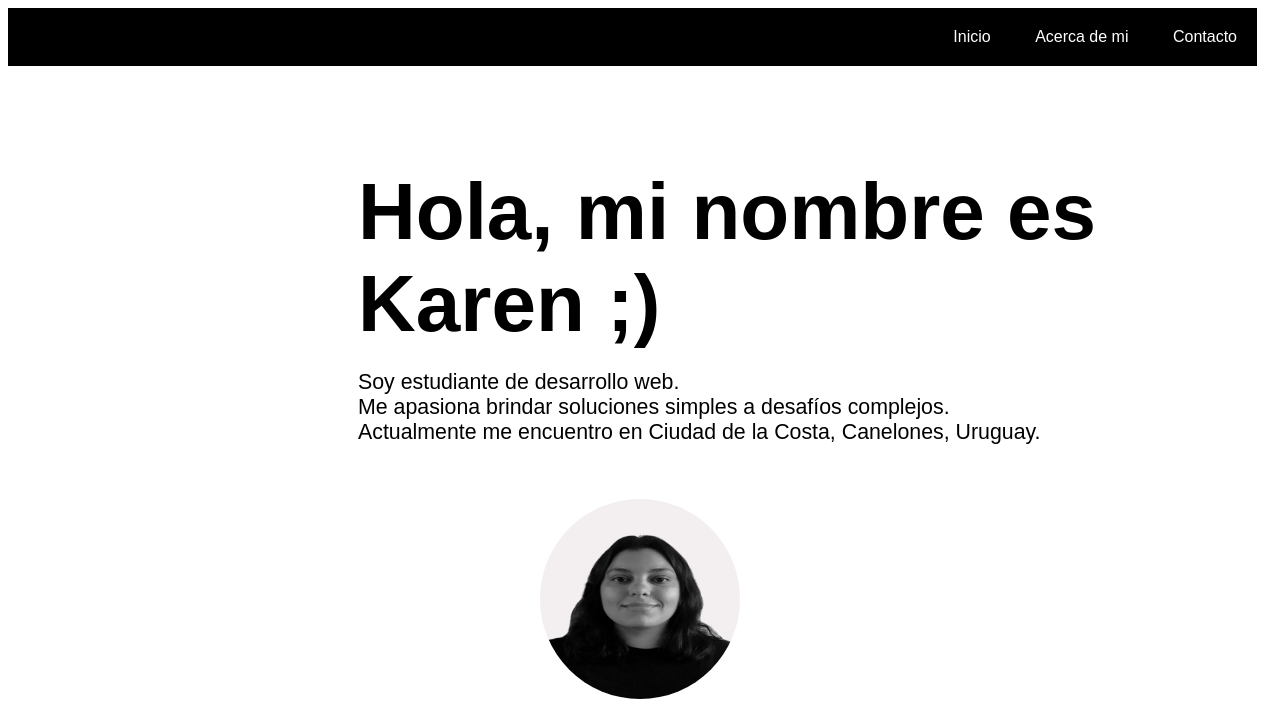
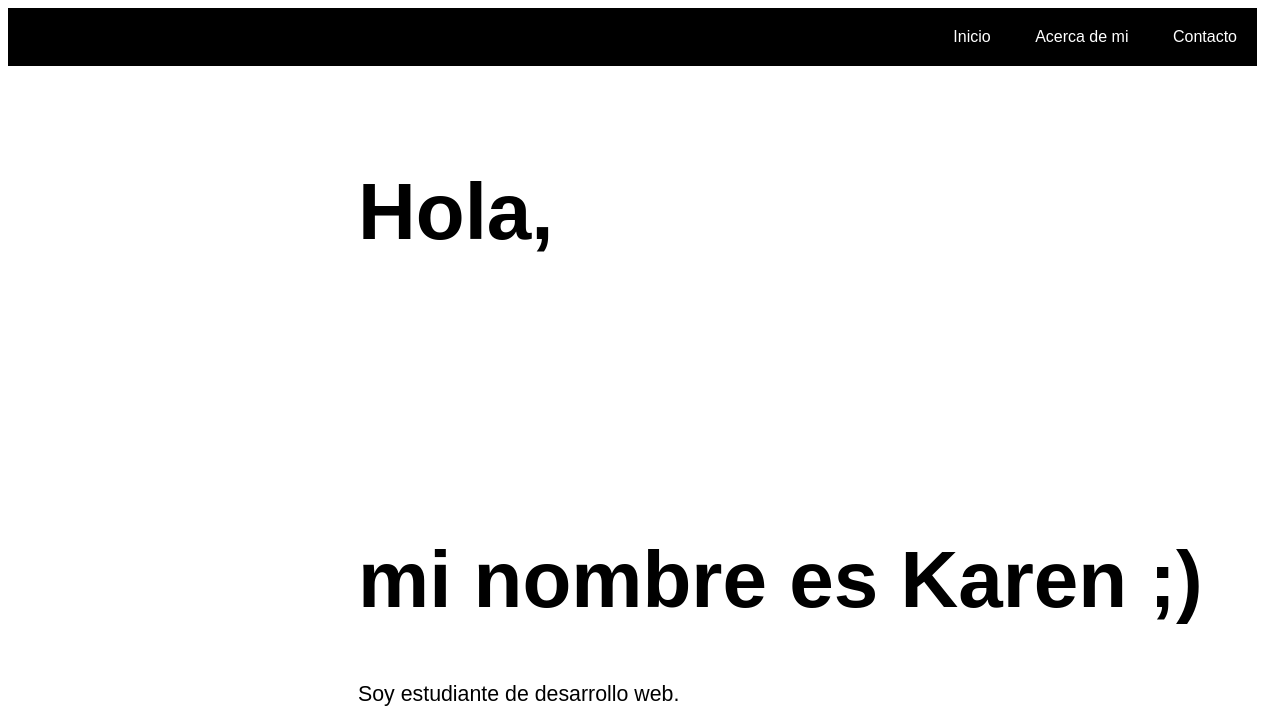
Before and after one commit to 94kle/94kle.github.io, a plain HTML site: page index.html in a window 1280 px wide. Shown: the top 708 px of the page. Drawn offline with Linux system fonts and the light colour scheme.

Commit message:
Update index.html
Signed-off-by: 94kle <141073916+94kle@users.noreply.github.com>

```diff
--- a/index.html
+++ b/index.html
@@ -18,12 +18,13 @@
     </ul>
 
     <div>
-     <h1 id="saludo">Hola, mi nombre es Karen ;)</h1>
+     <h1 id="saludo">Hola, <br><br><br><br> mi nombre es Karen ;)</h1>
+<br><br>
     <p class="alineado" id="acerca">
         Soy estudiante de desarrollo web.
-        <br>
+        <br><br>
         Me apasiona brindar soluciones simples a desafíos complejos.
-        <br>
+        <br><br>
         Actualmente me encuentro en Ciudad de la Costa, Canelones, Uruguay.
     </p>
 
```
